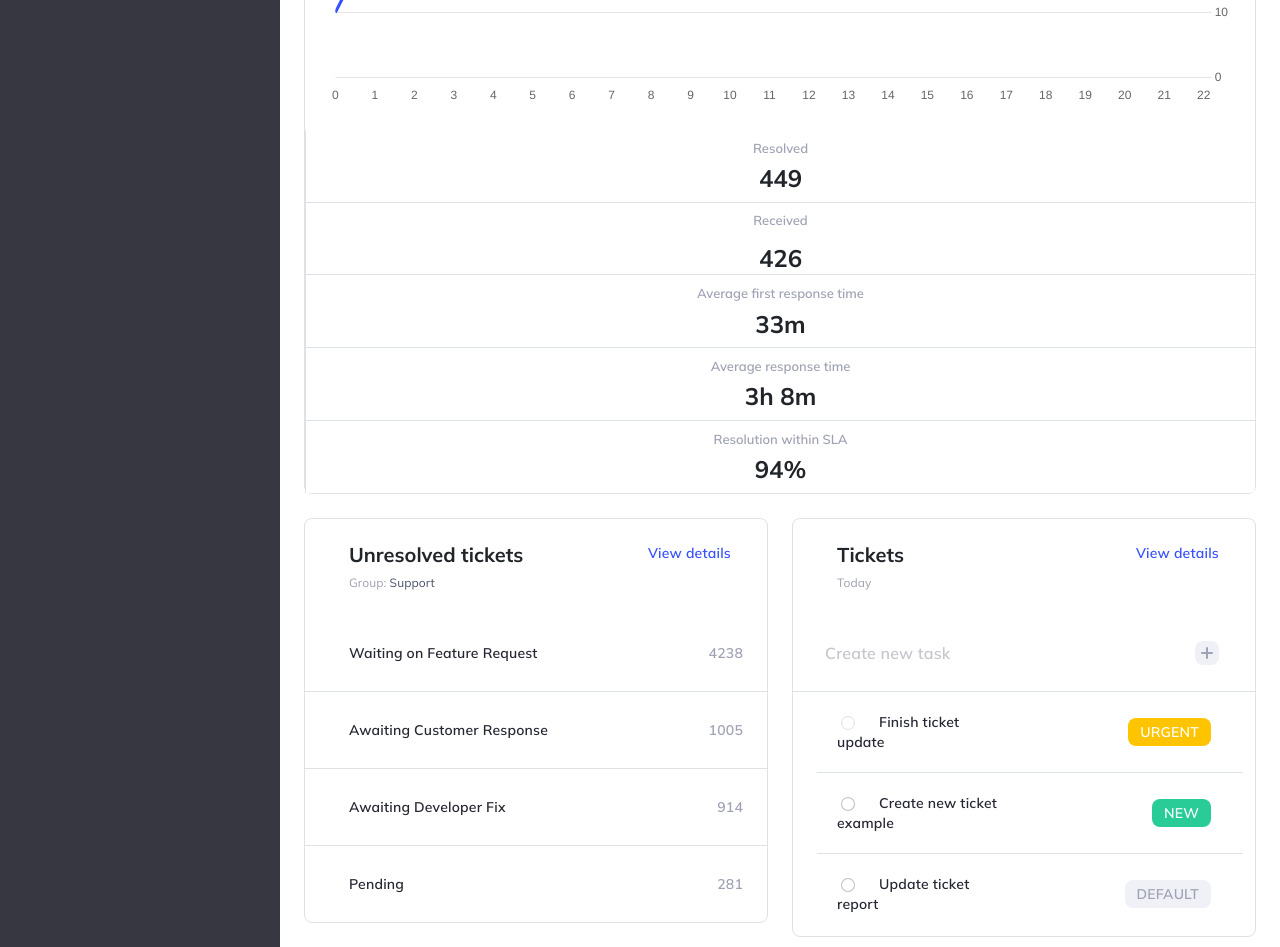
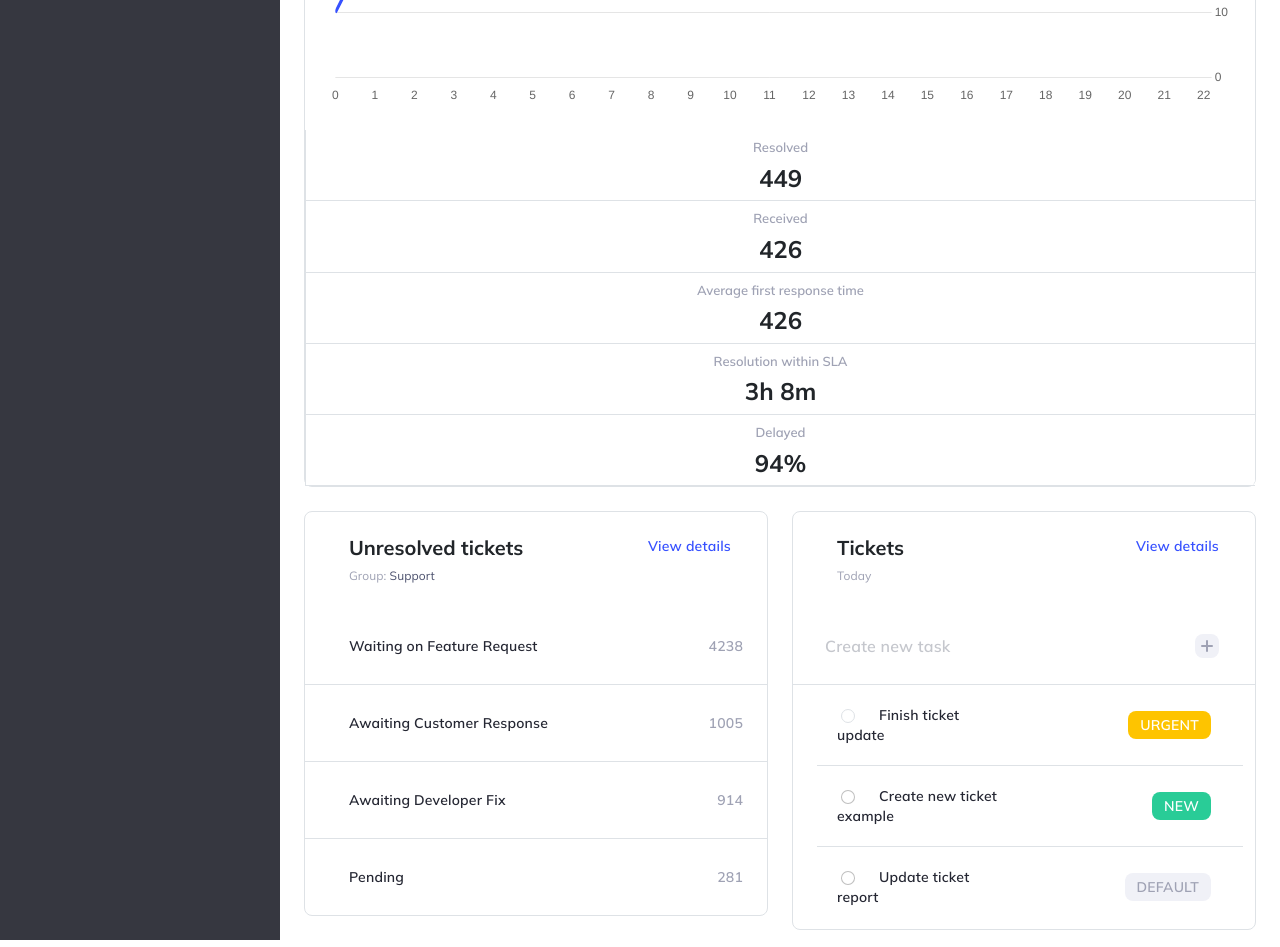
Before and after one commit to loissm/lois_mata, a website: page public/index.html in a window 1280 px wide. Shown: the part 900-1847 px from the top of the page. Drawn offline with nearby package versions, Linux system fonts and the light colour scheme.

Commit message:
Headless CMS v2
Headless CMS version 2

```diff
--- a/public/assets/js/index.js
+++ b/public/assets/js/index.js
@@ -121,7 +121,11 @@ $.ajax({
   url: 'data/content.json',
   success: function(results) {
     results.ticketData.forEach(e => {
-      $(".infoCards").append('<div class="feature col"><div id="featureBox"><p class="text-center my-2">' + e.type + '</p><h3 class="fs-2 text-center">' + e.amount + '</h3></div></div>')
+      $(".infocards").append('<div class="feature col"><div id="featureBox"><p class="text-center my-2">' + e.type + '</p><h3 class="fs-2 text-center">' + e.amount + '</h3></div></div>')
     })
+    results.resolvedTicketStats.forEach(e => {
+      $(".resolvedcards").append('<div class="row spacedRow border-bottom d-flex align-items-center"><div class="col"><p class="text-center my-2 mb-0 fw-600 pb-6">' + e.type + '</p><h3 class="fs-4 text-center fw-700">' + e.amount + '</h3></div></div>')
+    })
+    $(".username").append(results.username)
   }
 })
--- a/public/data/content.json
+++ b/public/data/content.json
@@ -1,4 +1,5 @@
 {
+    "username": "Jones Ferdinand",
     "ticketData":
     [
         {
@@ -33,5 +34,28 @@
             "type": "Approved",
             "amount": 88
         }
+    ],
+    "resolvedTicketStats":
+    [
+        {
+            "type": "Resolved",
+            "amount": 449
+        },
+        {
+            "type": "Received",
+            "amount": 426
+        },
+        {
+            "type": "Average first response time",
+            "amount": 426
+        },
+        {
+            "type": "Resolution within SLA",
+            "amount": "3h 8m"
+        },
+        {
+            "type": "Delayed",
+            "amount": "94%"
+        }
     ]
 }
--- a/public/index.html
+++ b/public/index.html
@@ -155,14 +155,14 @@
 							</div>
 							<button type="button" class="btn btn-sm">
 								<span data-feather="button" class="align-text-bottom"></span>
-								Jones Ferdinand
+									<span class="username"></span>
 								<image class="border p-1 mx-3" id="profilePic" width="48" height="48" src="assets/images/profile.png">
 							</button>
 						</div>
 					</div>
 					<!-- COLUMNS -->
 					<div class="container py-4 px-0">
-						<div class="row g-4 row-cols-1 row-cols-lg-4 infoCards">
+						<div class="row g-4 row-cols-1 row-cols-lg-4 infocards">
 
 						</div>
 					</div>
@@ -178,37 +178,8 @@
 								</div>
 								<!-- CHART SIDE -->
 								<div class="col px-0 bg-white border-start rounded-end">
-									<div class="container text-center h-100">
-										<div class="row spacedRow border-bottom d-flex align-items-center">
-											<div class="col">
-												<p class="text-center my-2 mb-0 fw-600 pb-6">Resolved</p>
-												<h3 class="fs-4 text-center fw-700">449</h3>
-											</div>
-										</div>
-										<div class="row spacedRow border-bottom d-flex align-items-center">
-											<div class="col">
-												<p class="text-center my-2 mb- fw-600 pb-6">Received</p>
-												<h3 class="fs-4 text-center fw-700">426</h3>
-											</div>
-										</div>
-										<div class="row spacedRow border-bottom d-flex align-items-center">
-											<div class="col">
-												<p class="text-center my-2 mb-0 fw-600 pb-6">Average first response time</p>
-												<h3 class="fs-4 text-center fw-700">33m</h3>
-											</div>
-										</div>
-										<div class="row spacedRow border-bottom d-flex align-items-center">
-											<div class="col">
-												<p class="text-center my-2 mb-0 fw-600 pb-6">Average response time</p>
-												<h3 class="fs-4 text-center fw-700">3h 8m</h3>
-											</div>
-										</div>
-										<div class="row spacedRow d-flex align-items-center">
-											<div class="col">
-												<p class="text-center my-2 mb-0 fw-600 pb-6">Resolution within SLA</p>
-												<h3 class="fs-4 text-center fw-700">94%</h3>
-											</div>
-										</div>
+									<div class="container text-center h-100 resolvedcards">
+
 									</div>
 								</div>
 							</div>
```
